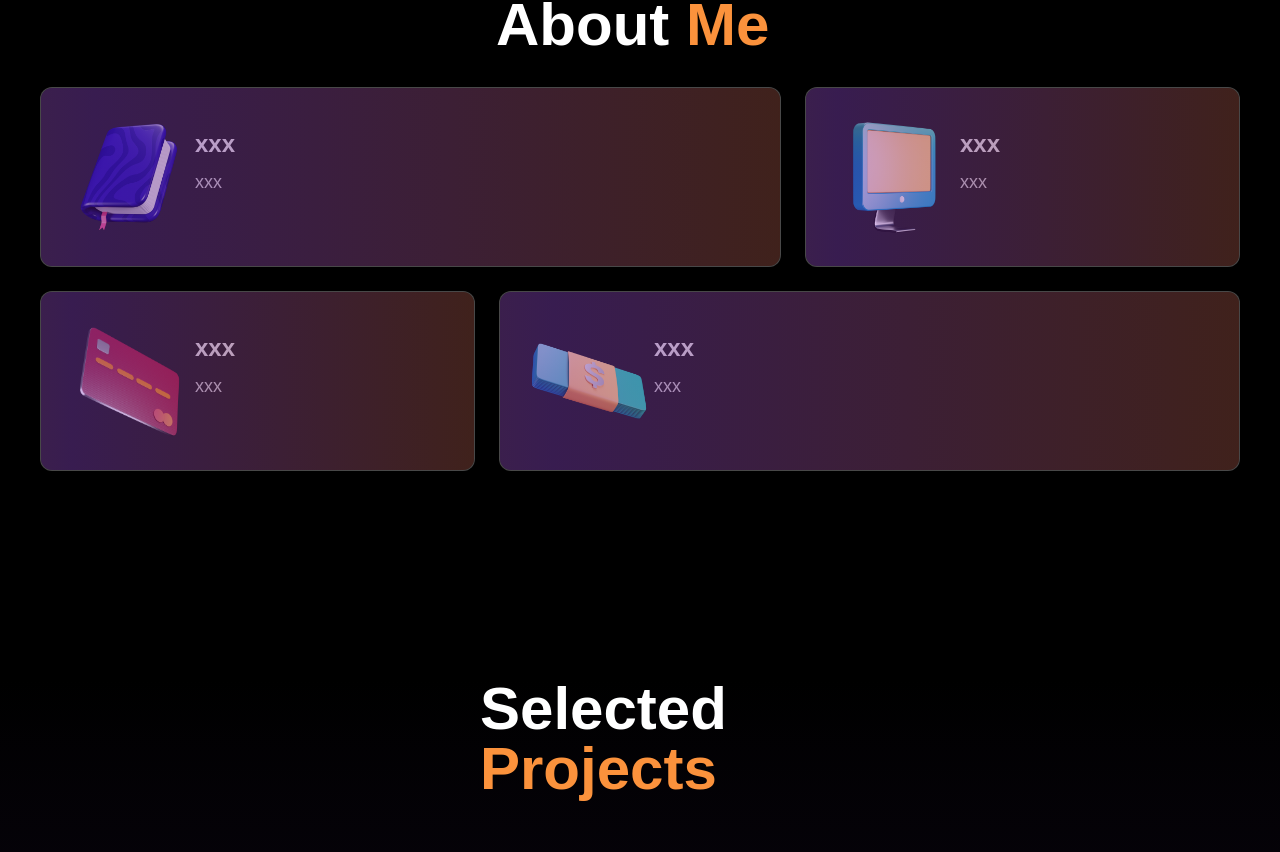
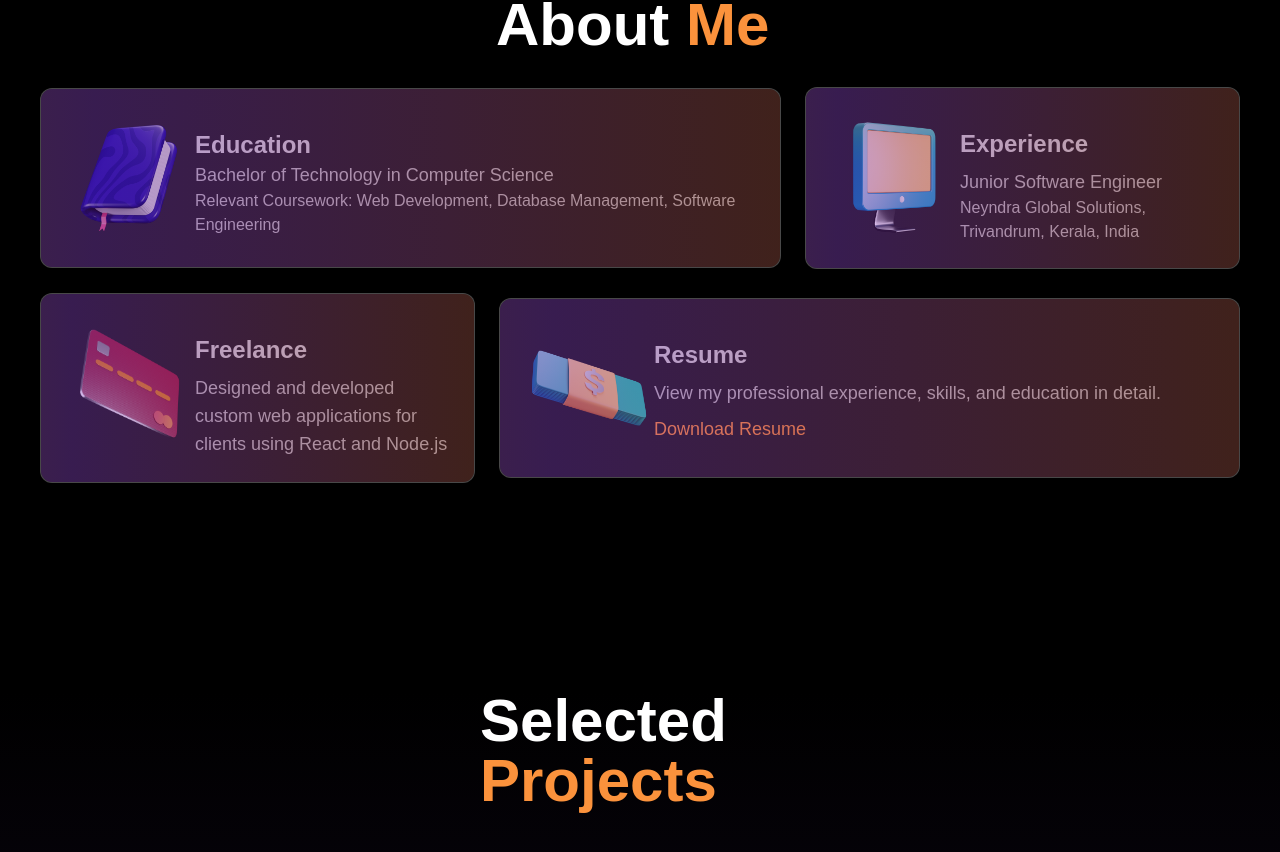
Before and after one commit to salmaanParis/portfolio, a Next.js app: page / in a window 1280 px wide. Shown: the part 1014-1866 px from the top of the page. Built offline with nearby package versions, Linux system fonts and the light colour scheme.

Commit message:
Update About.tsx

```diff
--- a/src/components/About.tsx
+++ b/src/components/About.tsx
@@ -1,30 +1,29 @@
-"use client"
-import React from 'react'
+"use client";
+import React from 'react';
 import Image from 'next/image';
-import book from "../assets/book.png"
-import pc from "../assets/pc.png"
-import card from"../assets/card.png"
-import finance from '../assets/finance.png'
+import book from "../assets/book.png";
+import pc from "../assets/pc.png";
+import card from "../assets/card.png";
+import finance from '../assets/finance.png';
 
 const About = () => {
   return (
     <div className='max-w-[1200px] mx-auto' id="about">
-
       <h1 className='text-white text-6xl max-w-[320px] mx-auto font-semibold p-4 mb-4'>
-            About <span className='text-orange-400'>Me</span></h1>
-
-
-
+        About <span className='text-orange-400'>Me</span>
+      </h1>
 
       <div className='px-6 md:p-0 grid md:grid-cols-8 gap-6 place-items-center'>
 
         <div className='w-full md:col-span-5 relative bg-white/10 backdrop-blur-lg border border-white/20 rounded-xl overflow-hidden'>
           <div className='absolute inset-0 bg-gradient-to-r from-orange-400 via-purple-700 to-orange-800 opacity-30 animate-gradient-xy'></div>
           <div className='flex flex-row p-6'>
-                   <Image src={book} alt="book" className="w-auto h-[130px]"/>
+            <Image src={book} alt="book" className="w-auto h-[130px]" />
             <div className='flex flex-col mt-4'>
-                        <h2 className='text-2xl font-bold text-white/80'>xxx</h2>
-                        <p className='text-lg text-white/70 mt-2'>xxx</p>
+              <h2 className='text-2xl font-bold text-white/80'>Education</h2>
+              <p className='text-lg text-white/70'>Bachelor of Technology in Computer Science</p>
+
+  <p className='text-white/70'>Relevant Coursework: Web Development, Database Management, Software Engineering</p>
             </div>
           </div>
         </div>
@@ -32,10 +31,11 @@ const About = () => {
         <div className='w-full md:col-span-3 relative bg-white/10 backdrop-blur-lg border border-white/20 rounded-xl overflow-hidden'>
           <div className='absolute inset-0 bg-gradient-to-r from-orange-400 via-purple-700 to-orange-800 opacity-30 animate-gradient-xy'></div>
           <div className='flex flex-row p-6'>
-                   <Image src={pc} alt="pc" className="w-auto h-[130px]"/>
+            <Image src={pc} alt="pc" className="w-auto h-[130px]" />
             <div className='flex flex-col mt-4'>
-                        <h2 className='text-2xl font-bold text-white/80'>xxx</h2>
-                        <p className='text-lg text-white/70 mt-2'>xxx</p>
+              <h2 className='text-2xl font-bold text-white/80'>Experience</h2>
+              <p className='text-lg text-white/70 mt-2'>Junior Software Engineer</p>
+              <p className='text-white/70'>Neyndra Global Solutions, Trivandrum, Kerala, India</p>
             </div>
           </div>
         </div>
@@ -43,10 +43,10 @@ const About = () => {
         <div className='w-full md:col-span-3 relative bg-white/10 backdrop-blur-lg border border-white/20 rounded-xl overflow-hidden'>
           <div className='absolute inset-0 bg-gradient-to-r from-orange-400 via-purple-700 to-orange-800 opacity-30 animate-gradient-xy'></div>
           <div className='flex flex-row p-6'>
-                   <Image src={card} alt="card" className="w-auto h-[130px]"/>
+            <Image src={card} alt="card" className="w-auto h-[130px]" />
             <div className='flex flex-col mt-4'>
-                        <h2 className='text-2xl font-bold text-white/80'>xxx</h2>
-                        <p className='text-lg text-white/70 mt-2'>xxx</p>
+              <h2 className='text-2xl font-bold text-white/80'>Freelance</h2>
+              <p className='text-lg text-white/70 mt-2'>Designed and developed custom web applications for clients using React and Node.js</p>
             </div>
           </div>
         </div>
@@ -54,20 +54,29 @@ const About = () => {
         <div className='w-full md:col-span-5 relative bg-white/10 backdrop-blur-lg border border-white/20 rounded-xl overflow-hidden'>
           <div className='absolute inset-0 bg-gradient-to-r from-orange-400 via-purple-700 to-orange-800 opacity-30 animate-gradient-xy'></div>
           <div className='flex flex-row p-6'>
-                   <Image src={finance} alt="finance" className="w-auto h-[130px]"/>
+            <Image src={finance} alt="finance" className="w-auto h-[130px]" />
             <div className='flex flex-col mt-4'>
-                        <h2 className='text-2xl font-bold text-white/80'>xxx</h2>
-                        <p className='text-lg text-white/70 mt-2'>xxx</p>
-                      </div>
-                </div>
-            </div>
-
+            <h2 className='text-2xl font-bold text-white/80'>Resume</h2>
+<p className='text-lg text-white/70 mt-2'>
+  View my professional experience, skills, and education in detail.
+</p>
+<a
+  href="/Salman.pdf"
+  className='text-lg text-orange-400 mt-2 '
+  download // This attribute can prompt download
+>
+  Download Resume
+</a>
 
 
 
             </div>
           </div>
-  )
+        </div>
+
+      </div>
+    </div>
+  );
 }
 
-export default About
+export default About;
```
Lines whose indentation alone changed are shown as unchanged.
